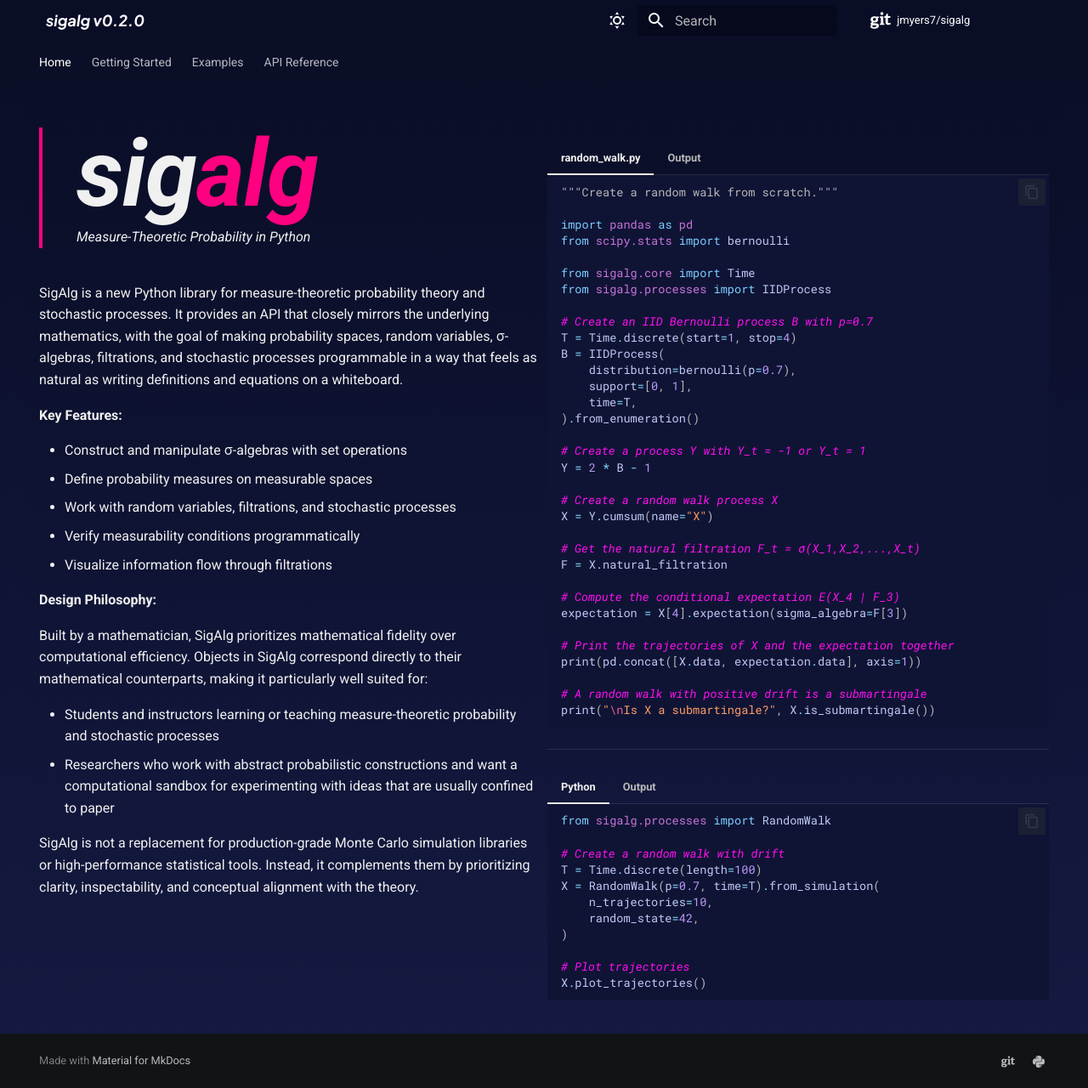
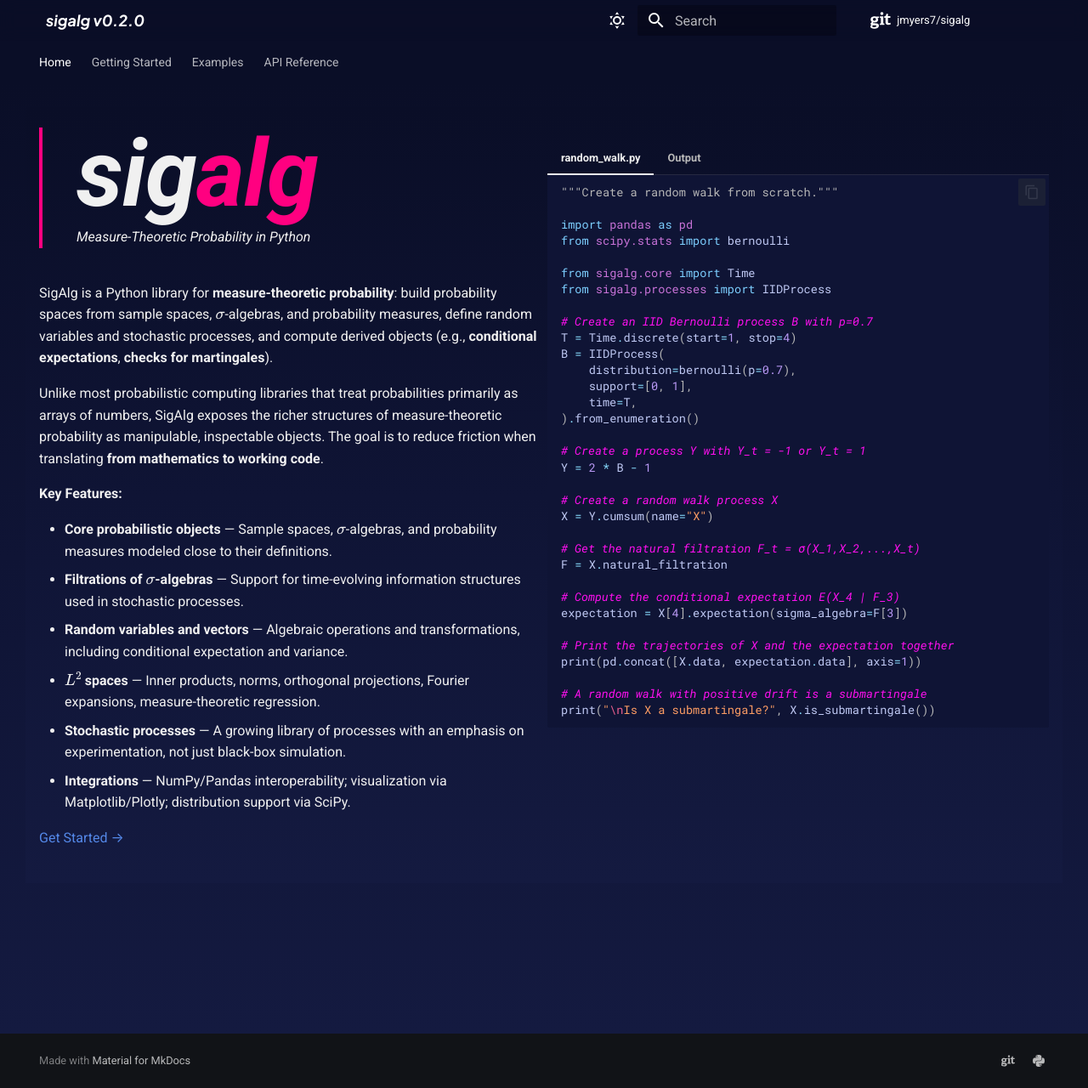
Before and after one commit to jmyers7/sigalg, an MkDocs documentation site: the page built from docs/docs/index.md, in a window 1280 px wide and 1280 px high. Shown: the whole window at 85% size. Built offline with MkDocs 1.6.1 and Material for MkDocs 9.7.7, drawn with Linux system fonts in a browser that asks for light colours; comment, search, counter and statistics services are not loaded.

Commit message:
Continue drafting landing page for docs

````diff
--- a/docs/docs/index.md
+++ b/docs/docs/index.md
@@ -51,24 +51,20 @@
   <p>Measure-Theoretic Probability in Python</p>
 </header>
 
-SigAlg is a new Python library for measure-theoretic probability theory and stochastic processes. It provides an API that closely mirrors the underlying mathematics, with the goal of making probability spaces, random variables, σ-algebras, filtrations, and stochastic processes programmable in a way that feels as natural as writing definitions and equations on a whiteboard.
+SigAlg is a Python library for **measure-theoretic probability**: build probability spaces from sample spaces, $\sigma$-algebras, and probability measures, define random variables and stochastic processes, and compute derived objects (e.g., **conditional expectations**, **checks for martingales**).
+
+Unlike most probabilistic computing libraries that treat probabilities primarily as arrays of numbers, SigAlg exposes the richer structures of measure-theoretic probability as manipulable, inspectable objects. The goal is to reduce friction when translating **from mathematics to working code**.
 
 **Key Features:**
 
-- Construct and manipulate σ-algebras with set operations
-- Define probability measures on measurable spaces
-- Work with random variables, filtrations, and stochastic processes
-- Verify measurability conditions programmatically
-- Visualize information flow through filtrations
+- **Core probabilistic objects** — Sample spaces, $\sigma$-algebras, and probability measures modeled close to their definitions.
+- **Filtrations of $\sigma$-algebras** — Support for time-evolving information structures used in stochastic processes.
+- **Random variables and vectors** — Algebraic operations and transformations, including conditional expectation and variance.
+- **$L^2$ spaces** — Inner products, norms, orthogonal projections, Fourier expansions, measure-theoretic regression.
+- **Stochastic processes** — A growing library of processes with an emphasis on experimentation, not just black-box simulation.
+- **Integrations** — NumPy/Pandas interoperability; visualization via Matplotlib/Plotly; distribution support via SciPy.
 
-**Design Philosophy:**
-
-Built by a mathematician, SigAlg prioritizes mathematical fidelity over computational efficiency. Objects in SigAlg correspond directly to their mathematical counterparts, making it particularly well suited for:
-
-- Students and instructors learning or teaching measure-theoretic probability and stochastic processes
-- Researchers who work with abstract probabilistic constructions and want a computational sandbox for experimenting with ideas that are usually confined to paper
-
-SigAlg is not a replacement for production-grade Monte Carlo simulation libraries or high-performance statistical tools. Instead, it complements them by prioritizing clarity, inspectability, and conceptual alignment with the theory.
+[Get Started →](getting_started/index.md)
 
 </div>
 
@@ -83,26 +79,6 @@
     --8<-- "random_walk_output.txt"
     ```
 
----
-
-=== "Python"
-    ```python
-    from sigalg.processes import RandomWalk
-
-    # Create a random walk with drift
-    T = Time.discrete(length=100)
-    X = RandomWalk(p=0.7, time=T).from_simulation(
-        n_trajectories=10,
-        random_state=42,
-    )
-
-    # Plot trajectories
-    X.plot_trajectories()
-    ```
-=== "Output"
-    ```
-    Hello, world!
-    ```
 </div>
 
 </div>
````
